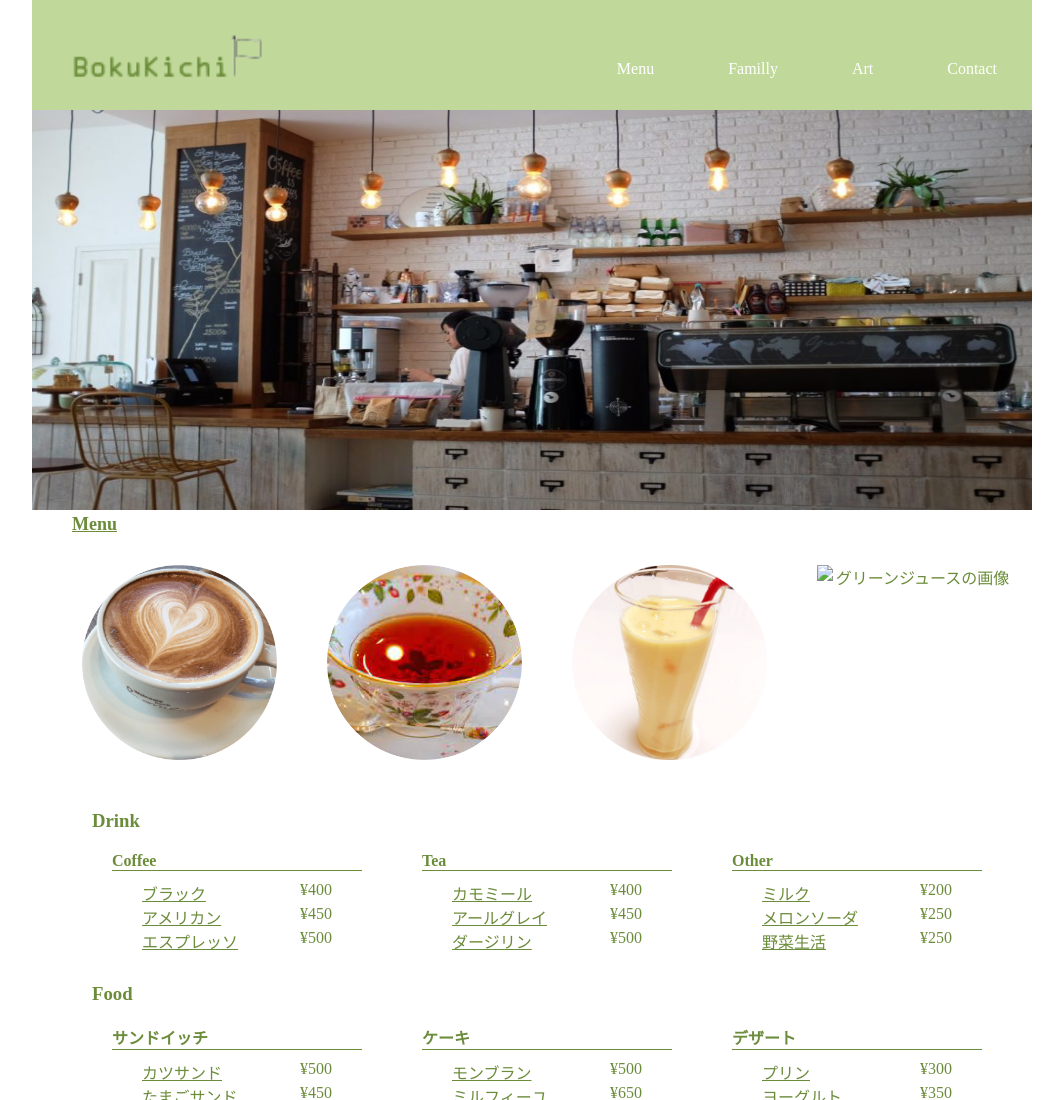
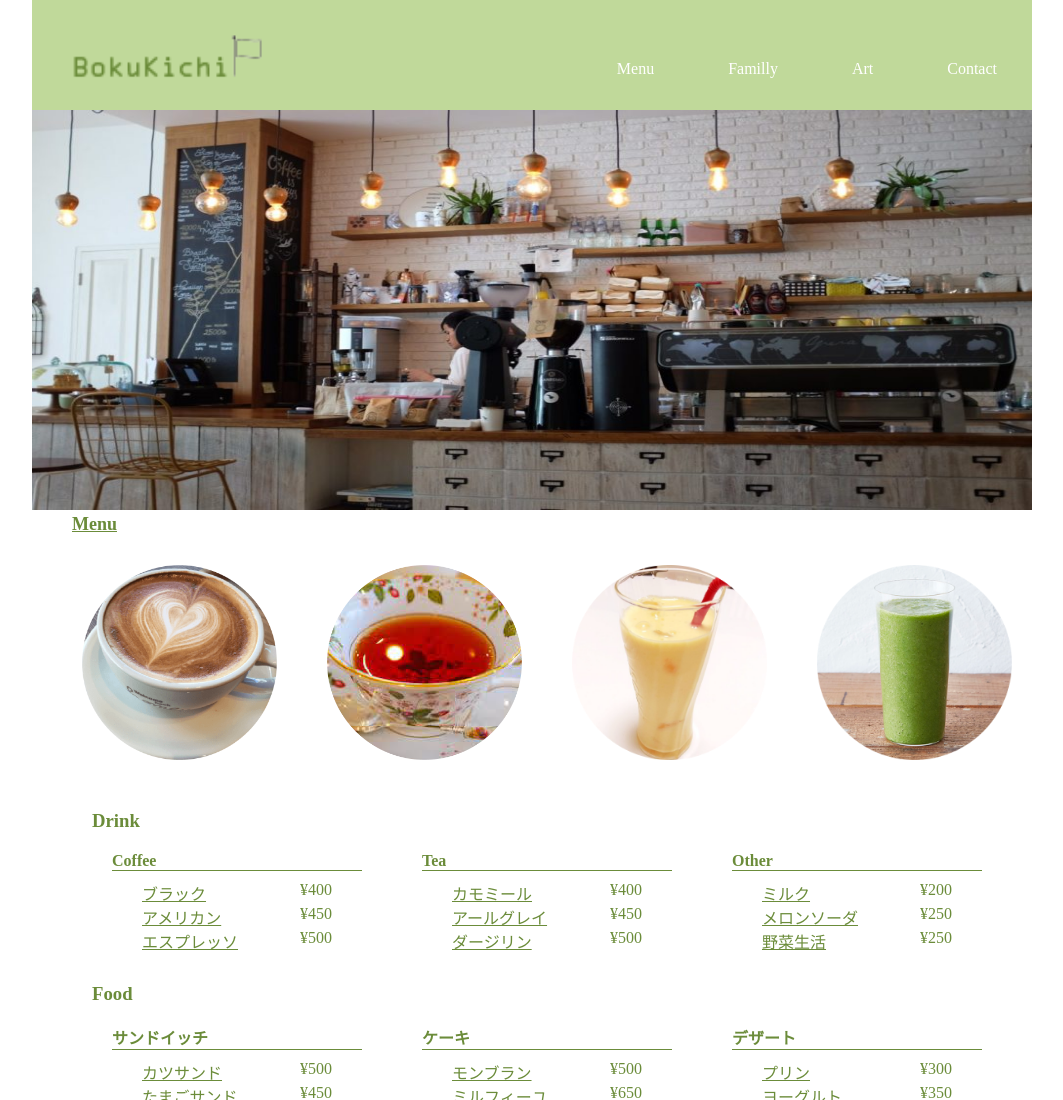
Before and after one commit to portfolio-bokukichi/msmokw, a plain HTML site: page menu.html in a window 1280 px wide. Shown: the top 1100 px of the page, without its empty margins (108-1171 px from the left). Drawn offline with Linux system fonts and the light colour scheme; files whose address does not match are found by name.

Commit message:
Update menu.html

```diff
--- a/menu.html
+++ b/menu.html
@@ -26,7 +26,7 @@
 						<li><img src="https://github.com/portfolio-bokukichi/msmokw/blob/main/1000w/coffee.png?raw=true" alt="カフェラテアートの画像"></li>
 						<li><img src="https://github.com/portfolio-bokukichi/msmokw/blob/main/1000w/tea.png?raw=true" alt="紅茶の画像"></li>
 						<li><img src="https://github.com/portfolio-bokukichi/msmokw/blob/main/1000w/mix.png?raw=true" alt="ミックスジュースの画像"></li>
-						<li><img src="img/1000w/green.png" alt="グリーンジュースの画像"></li>
+						<li><img src="https://github.com/portfolio-bokukichi/msmokw/blob/main/1000w/green.png?raw=true" alt="グリーンジュースの画像"></li>
 		  		</ul>
 		</div>
 
```
